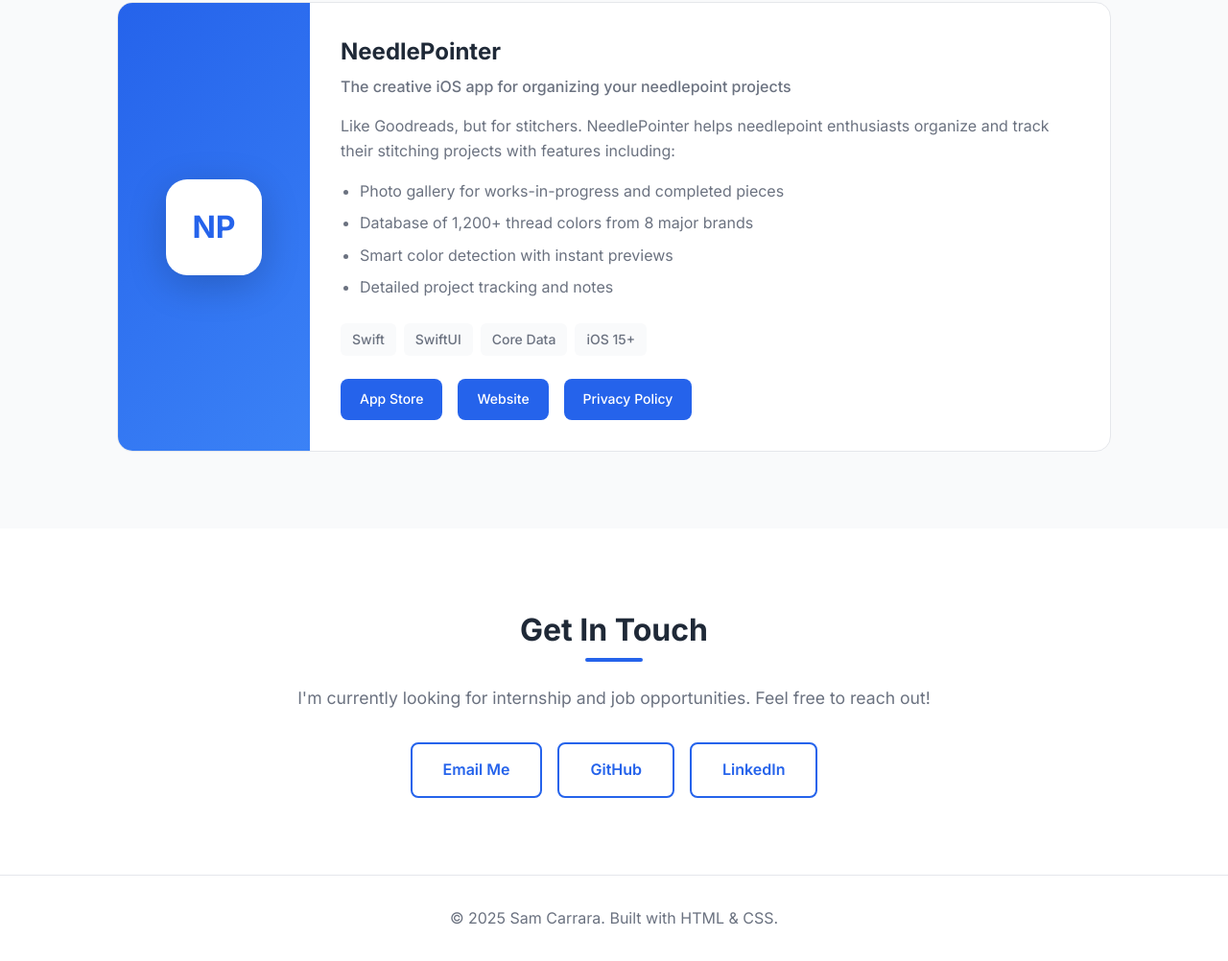
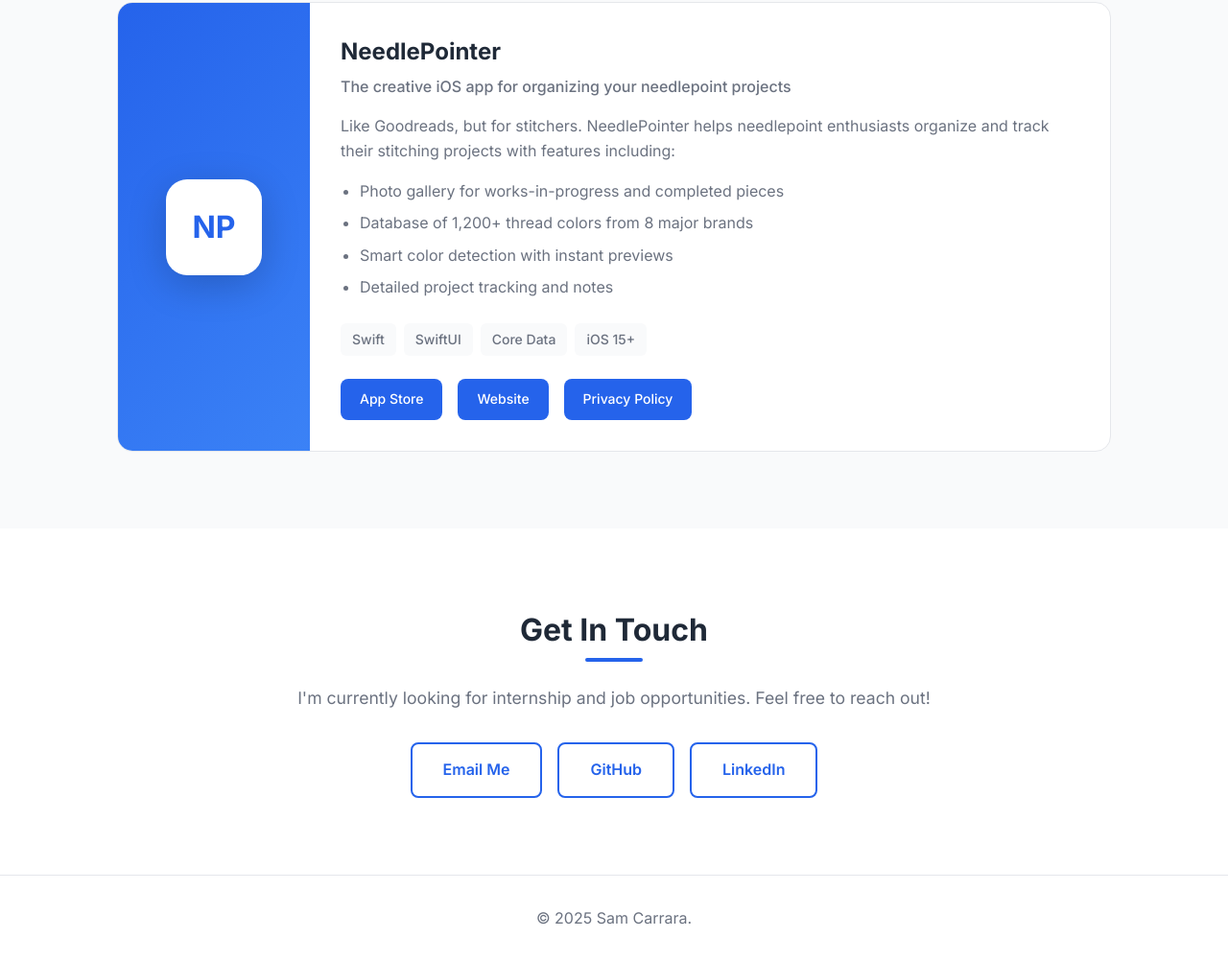
Before and after one commit to samcarrara415/samswebsite, a plain HTML site: page index.html in a window 1280 px wide. Shown: the part 1966-2968 px from the top of the page at 96% size. Drawn offline with Linux system fonts and the light colour scheme.

Commit message:
Update index.html

```diff
--- a/index.html
+++ b/index.html
@@ -131,7 +131,7 @@
     </main>
 
     <footer>
-        <p>&copy; 2025 Sam Carrara. Built with HTML & CSS.</p>
+        <p>&copy; 2025 Sam Carrara.</p>
     </footer>
 </body>
 </html>
```
